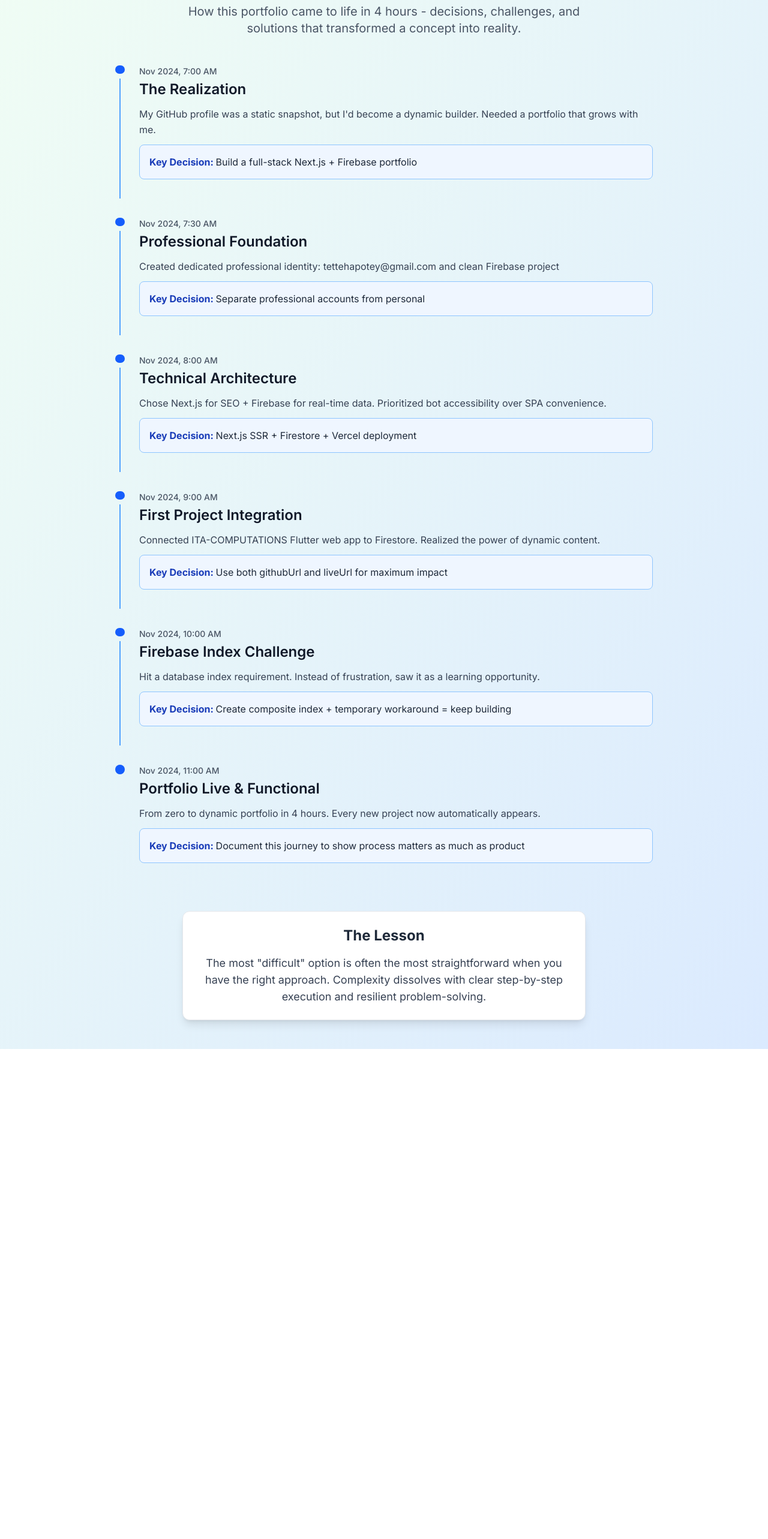
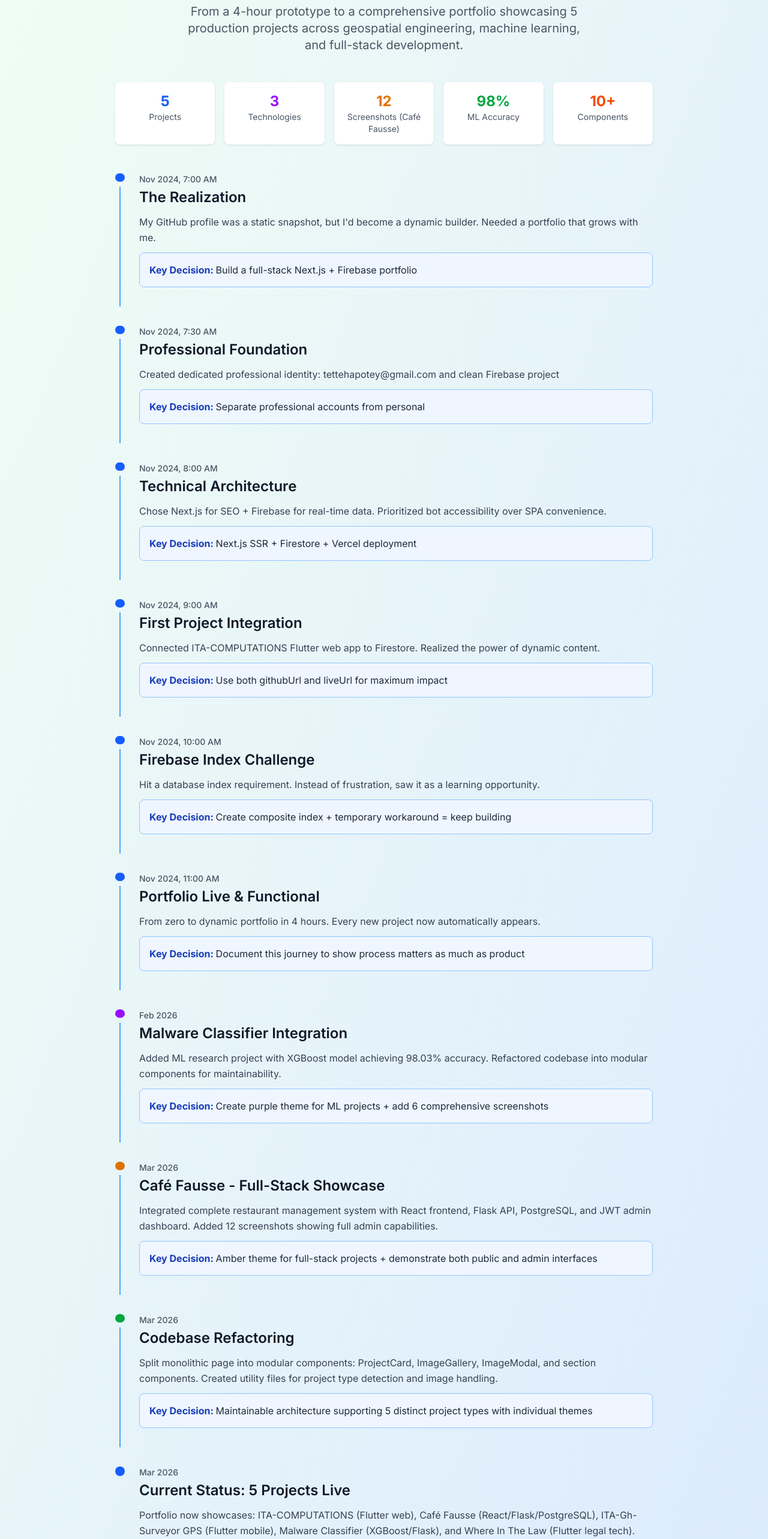
Before and after one commit to life2allsofts/tetteh-apotey, a Next.js app: page /build-journey in a window 1280 px wide. Shown: the part 160-2726 px from the top of the page at 60% size. Before the commit the page ends 1909 px from the top, so only its background shows below. Built offline with nearby package versions, Linux system fonts and the light colour scheme.

Commit message:
Update build journey with current status: Malware Classifier, Café Fausse, codebase refactoring, and 5 projects live

```diff
--- a/app/build-journey/page.tsx
+++ b/app/build-journey/page.tsx
@@ -36,6 +36,30 @@ export default function BuildJourney() {
       title: "Portfolio Live & Functional",
       description: "From zero to dynamic portfolio in 4 hours. Every new project now automatically appears.",
       decision: "Document this journey to show process matters as much as product"
+    },
+    {
+      date: "Feb 2026",
+      title: "Malware Classifier Integration",
+      description: "Added ML research project with XGBoost model achieving 98.03% accuracy. Refactored codebase into modular components for maintainability.",
+      decision: "Create purple theme for ML projects + add 6 comprehensive screenshots"
+    },
+    {
+      date: "Mar 2026",
+      title: "Café Fausse - Full-Stack Showcase",
+      description: "Integrated complete restaurant management system with React frontend, Flask API, PostgreSQL, and JWT admin dashboard. Added 12 screenshots showing full admin capabilities.",
+      decision: "Amber theme for full-stack projects + demonstrate both public and admin interfaces"
+    },
+    {
+      date: "Mar 2026",
+      title: "Codebase Refactoring",
+      description: "Split monolithic page into modular components: ProjectCard, ImageGallery, ImageModal, and section components. Created utility files for project type detection and image handling.",
+      decision: "Maintainable architecture supporting 5 distinct project types with individual themes"
+    },
+    {
+      date: "Mar 2026",
+      title: "Current Status: 5 Projects Live",
+      description: "Portfolio now showcases: ITA-COMPUTATIONS (Flutter web), Café Fausse (React/Flask/PostgreSQL), ITA-Gh-Surveyor GPS (Flutter mobile), Malware Classifier (XGBoost/Flask), and Where In The Law (Flutter legal tech).",
+      decision: "Each project has unique theme, comprehensive screenshots, and appropriate action buttons"
     }
   ];
 
@@ -44,15 +68,45 @@ export default function BuildJourney() {
       <div className="container mx-auto px-6">
         <h1 className="text-4xl font-bold text-center mb-4 text-gray-800">Build Journey</h1>
         <p className="text-xl text-center text-gray-600 mb-12 max-w-2xl mx-auto">
-          How this portfolio came to life in 4 hours - decisions, challenges, and solutions that transformed a concept into reality.
+          From a 4-hour prototype to a comprehensive portfolio showcasing 5 production projects across geospatial engineering, machine learning, and full-stack development.
         </p>
+
+        {/* Stats Summary */}
+        <div className="grid grid-cols-2 md:grid-cols-5 gap-4 max-w-4xl mx-auto mb-12">
+          <div className="bg-white p-4 rounded-lg shadow text-center">
+            <div className="text-2xl font-bold text-blue-600">5</div>
+            <div className="text-sm text-gray-600">Projects</div>
+          </div>
+          <div className="bg-white p-4 rounded-lg shadow text-center">
+            <div className="text-2xl font-bold text-purple-600">3</div>
+            <div className="text-sm text-gray-600">Technologies</div>
+          </div>
+          <div className="bg-white p-4 rounded-lg shadow text-center">
+            <div className="text-2xl font-bold text-amber-600">12</div>
+            <div className="text-sm text-gray-600">Screenshots (Café Fausse)</div>
+          </div>
+          <div className="bg-white p-4 rounded-lg shadow text-center">
+            <div className="text-2xl font-bold text-green-600">98%</div>
+            <div className="text-sm text-gray-600">ML Accuracy</div>
+          </div>
+          <div className="bg-white p-4 rounded-lg shadow text-center">
+            <div className="text-2xl font-bold text-orange-600">10+</div>
+            <div className="text-sm text-gray-600">Components</div>
+          </div>
+        </div>
 
         <div className="max-w-4xl mx-auto">
           {milestones.map((milestone, index) => (
             <div key={index} className="flex mb-8">
               {/* Timeline line */}
               <div className="flex flex-col items-center mr-6">
-                <div className="w-4 h-4 bg-blue-600 rounded-full"></div>
+                <div className={`w-4 h-4 rounded-full ${
+                  milestone.title.includes('Malware') ? 'bg-purple-600' :
+                  milestone.title.includes('Café') ? 'bg-amber-600' :
+                  milestone.title.includes('Refactoring') ? 'bg-green-600' :
+                  milestone.title.includes('Current') ? 'bg-blue-600' :
+                  'bg-blue-600'
+                }`}></div>
                 {index !== milestones.length - 1 && <div className="w-0.5 h-full bg-blue-400 mt-2"></div>}
               </div>
 
@@ -71,11 +125,20 @@ export default function BuildJourney() {
         </div>
 
         <div className="text-center mt-12 p-6 bg-white rounded-xl shadow-lg max-w-2xl mx-auto border border-gray-200">
-          <h3 className="text-2xl font-bold mb-4 text-gray-800">The Lesson</h3>
+          <h3 className="text-2xl font-bold mb-4 text-gray-800">The Evolution</h3>
           <p className="text-gray-700 text-lg">
-             The most &quot;difficult&quot; option is often the most straightforward when you have the right approach.
-            Complexity dissolves with clear step-by-step execution and resilient problem-solving.
+            What started as a 4-hour prototype has grown into a sophisticated, modular portfolio
+            showcasing 5 production-ready projects across geospatial engineering, machine learning,
+            and full-stack development. Each project has its own identity while maintaining a cohesive
+            professional presentation.
           </p>
+          <div className="mt-4 flex flex-wrap gap-2 justify-center">
+            <span className="bg-blue-100 text-blue-700 px-3 py-1 rounded-full text-sm">Next.js</span>
+            <span className="bg-blue-100 text-blue-700 px-3 py-1 rounded-full text-sm">Firebase</span>
+            <span className="bg-purple-100 text-purple-700 px-3 py-1 rounded-full text-sm">TypeScript</span>
+            <span className="bg-amber-100 text-amber-700 px-3 py-1 rounded-full text-sm">Tailwind CSS</span>
+            <span className="bg-green-100 text-green-700 px-3 py-1 rounded-full text-sm">Modular Design</span>
+          </div>
         </div>
       </div>
     </div>
```
